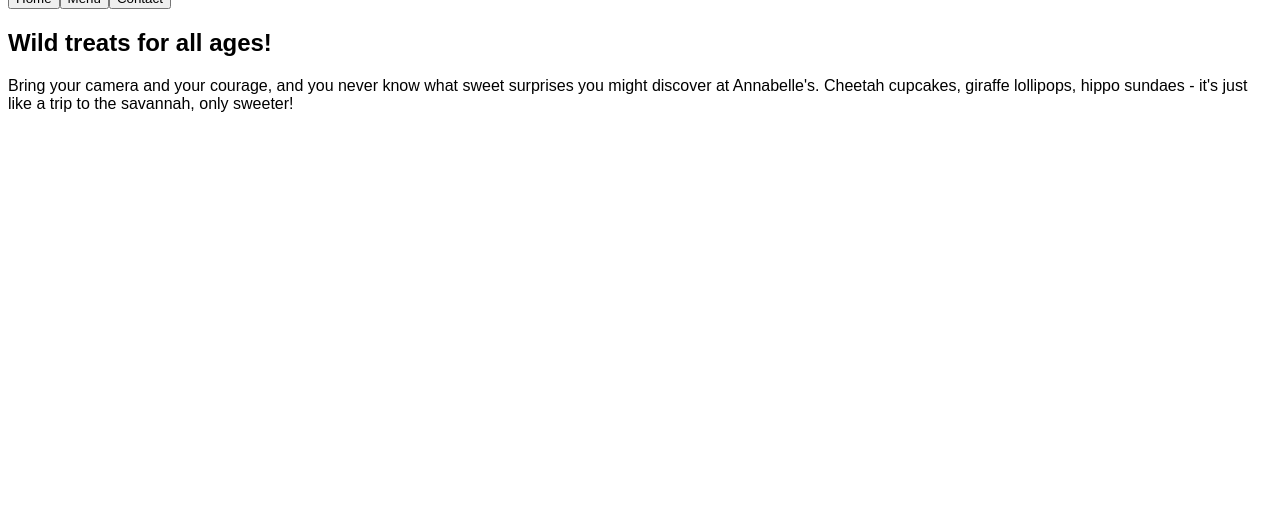
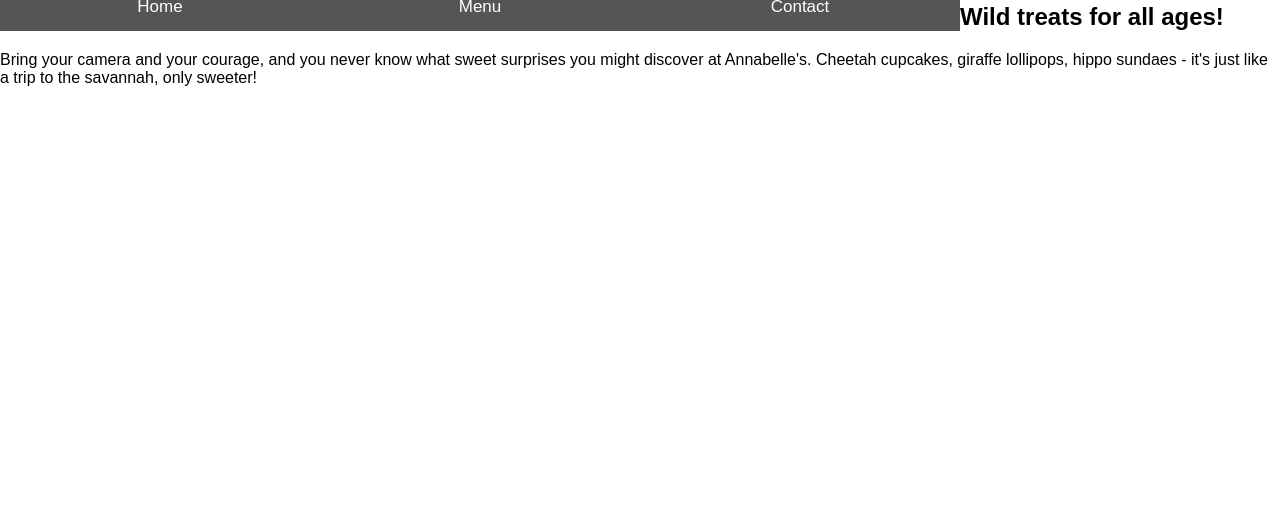
Before and after one commit to MissLiner/restaurant-page, a website built with webpack: page dist/index.html in a window 1280 px wide. Shown: the part 272-800 px from the top of the page. Built offline with nearby package versions, Linux system fonts and the light colour scheme.

Commit message:
Style .tab-btn

```diff
--- a/src/elements.js
+++ b/src/elements.js
@@ -14,6 +14,8 @@
 const tabNames = [ 'Home', 'Menu', 'Contact' ];
 for (let i = 0; i < tabNames.length; i++) {
     let tab = document.createElement('button');
+    tab.id = tabNames[i];
+    tab.classList.add('tab-btn');
     tab.textContent = tabNames[i];
     header.appendChild(tab);
 }
--- a/src/style.css
+++ b/src/style.css
@@ -1,3 +1,20 @@
 * {
     font-family:sans-serif;
 }
+
+body, html {
+    height: 100%;
+    margin: 0;
+  }
+
+.tab-btn {
+background-color: #555;
+color: white;
+float: left;
+border: none;
+outline: none;
+cursor: pointer;
+padding: 14px 16px;
+font-size: 17px;
+width: 25%;
+}
```
